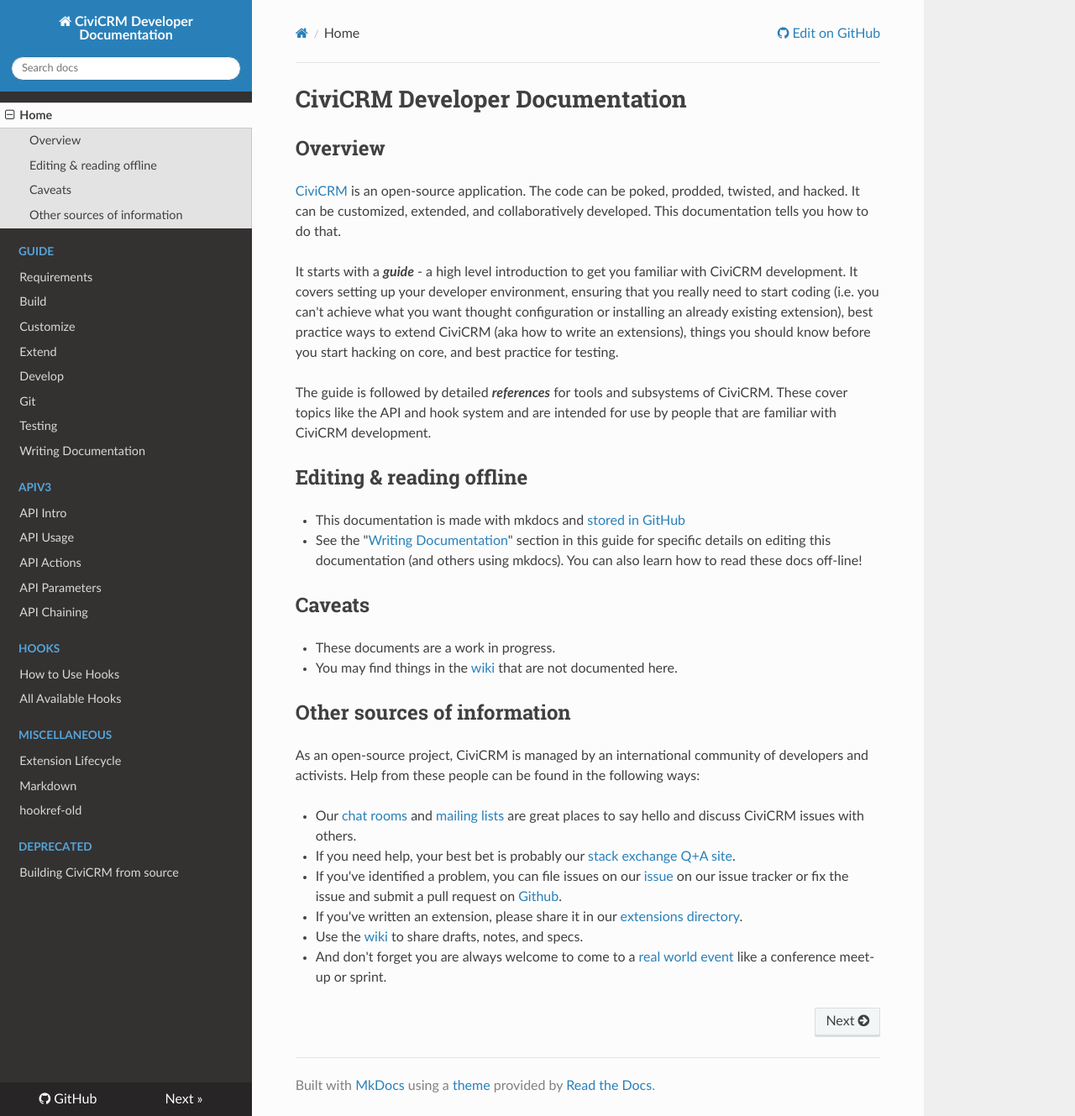
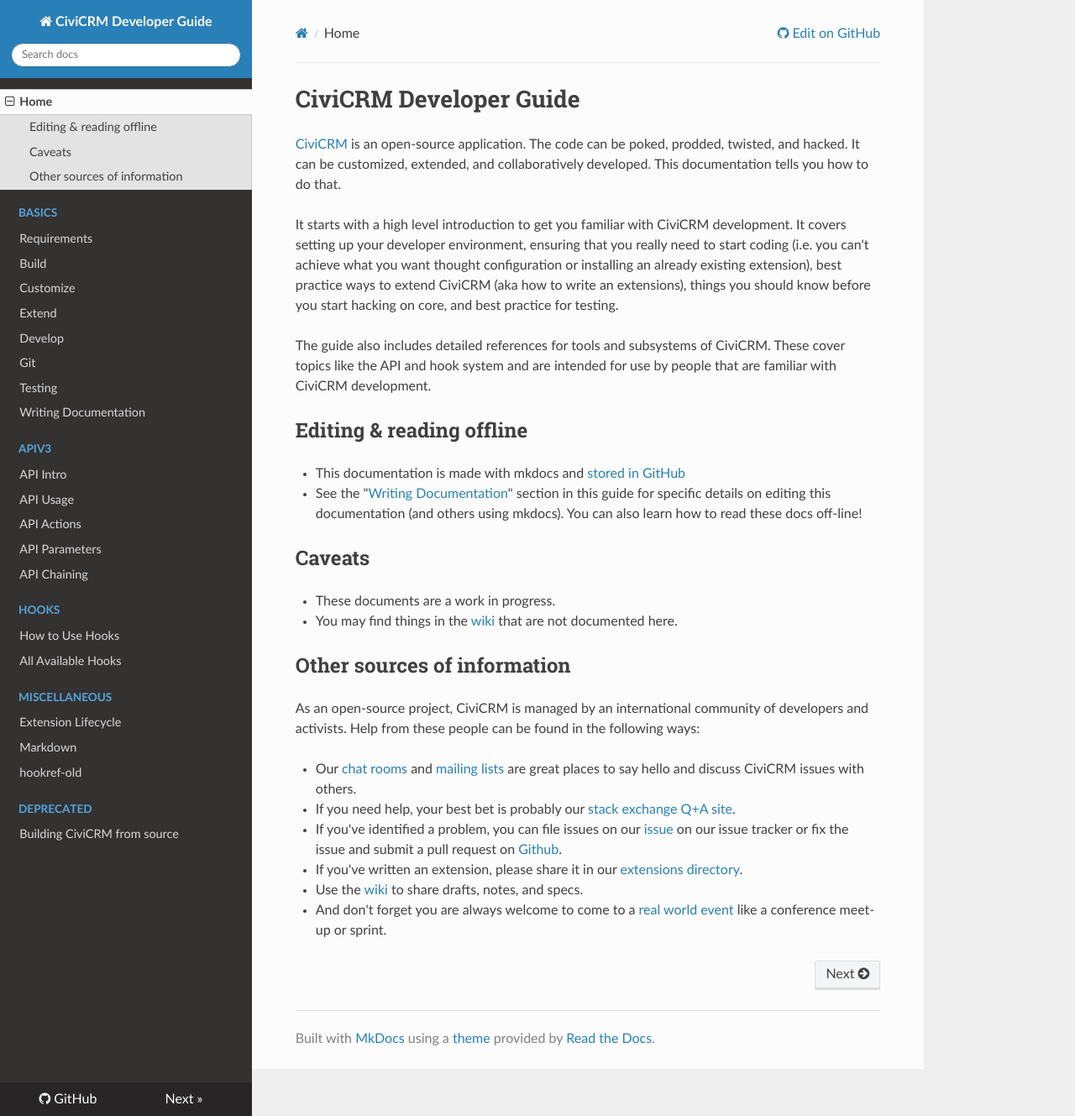
Before and after one commit to civicrm/civicrm-dev-docs, an MkDocs documentation site: the page built from docs/index.md, in a window 1280 px wide and 1329 px high. Shown: the whole window at 84% size. Built offline with MkDocs 1.6.1, drawn with Linux system fonts in a browser that asks for light colours; nearby versions of some CDN libraries; old or Windows-style settings are respelled for this version of MkDocs.

Commit message:
re-branding to "Developer Guide"

```diff
--- a/docs/index.md
+++ b/docs/index.md
@@ -1,21 +1,18 @@
-CiviCRM Developer Documentation
-===============================
-
-Overview
---------
+CiviCRM Developer Guide
+=======================
 
 [CiviCRM](https://civicrm.org) is an open-source application. The code can be
 poked, prodded, twisted, and hacked. It can be customized, extended, and
 collaboratively developed. This documentation tells you how to do that.
 
-It starts with a ***guide*** - a high level introduction to get you familiar
+It starts with a high level introduction to get you familiar
 with CiviCRM development. It covers setting up your developer environment,
 ensuring that you really need to start coding (i.e. you can't achieve what you
 want thought configuration or installing an already existing extension), best
 practice ways to extend CiviCRM (aka how to write an extensions), things you
 should know before you start hacking on core, and best practice for testing.
 
-The guide is followed by detailed ***references*** for tools and subsystems
+The guide also includes detailed references for tools and subsystems
 of CiviCRM. These cover topics like the API and hook system and are intended
 for use by people that are familiar with CiviCRM development.
 
--- a/mkdocs.yml
+++ b/mkdocs.yml
@@ -1,11 +1,11 @@
-site_name: CiviCRM Developer Documentation
+site_name: CiviCRM Developer Guide
 repo_url: https://github.com/civicrm/civicrm-dev-docs
 site_description: A guide for CiviCRM developers.
 site_author: The CiviCRM community
 theme: readthedocs
 pages:
 - Home: index.md
-- Guide:
+- Basics:
   - Requirements: requirements.md
   - Build: build.md
   - Customize: customize.md
```
